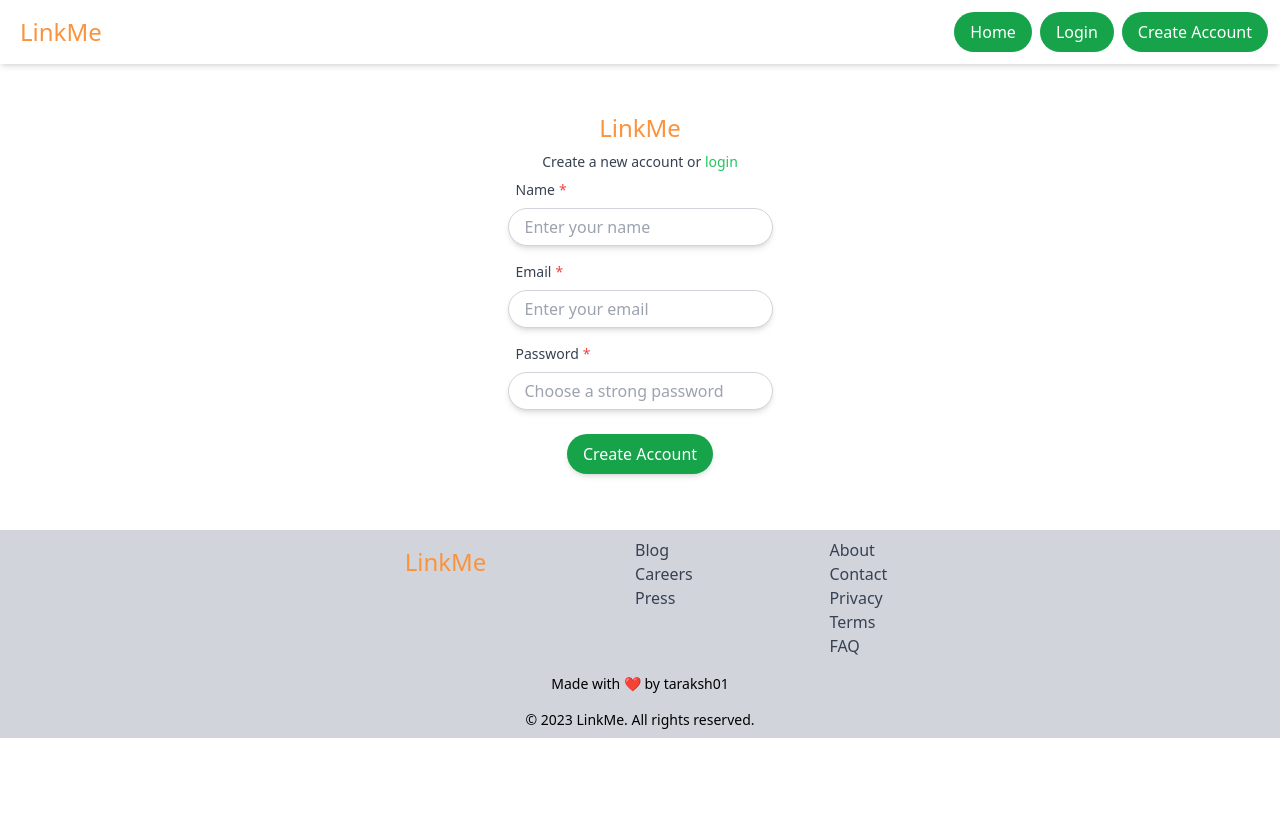
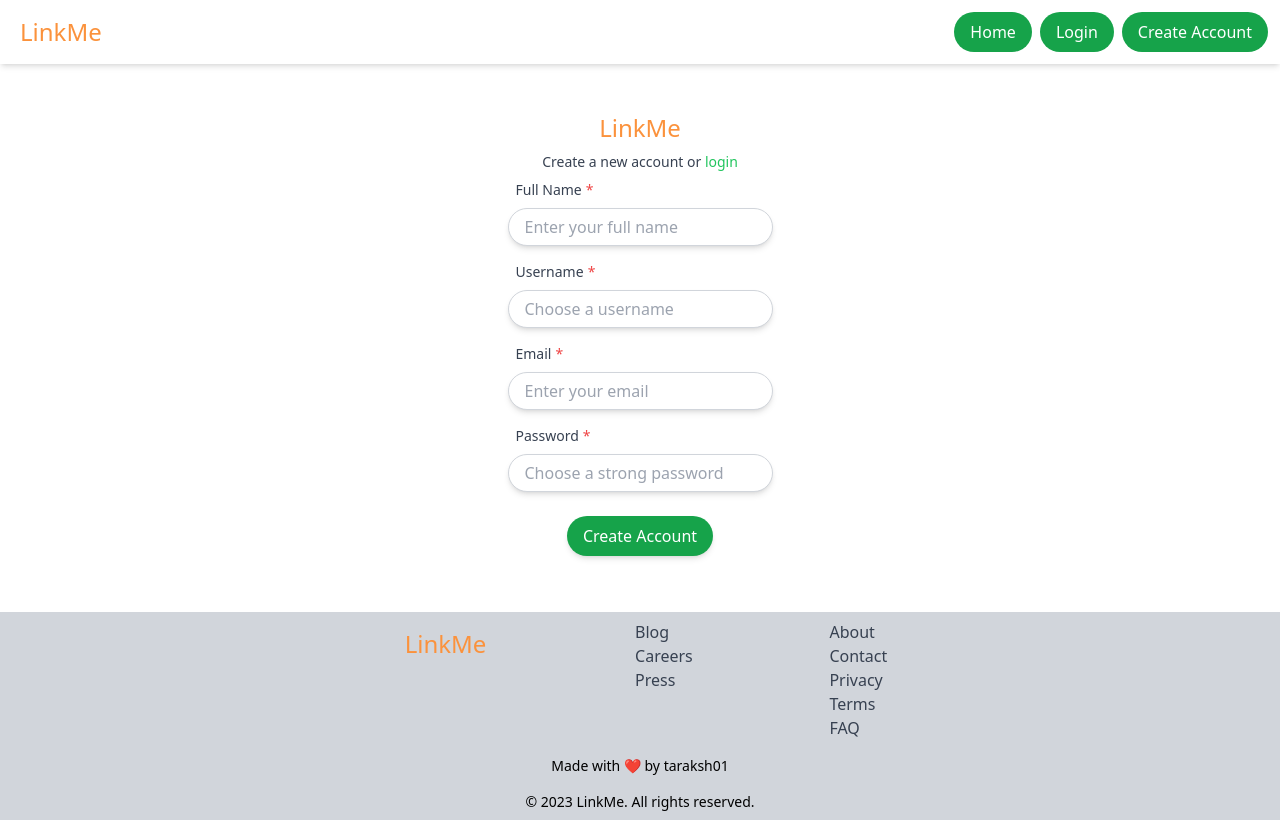
Before and after one commit to taraksh01/linkMe, a React (Vite) app: page /register in a window 1280 px wide. Built offline with nearby package versions, Linux system fonts and the light colour scheme.

Commit message:
Updated signup page with username field

```diff
--- a/src/pages/Signup.js
+++ b/src/pages/Signup.js
@@ -6,6 +6,7 @@ import Button from "../components/Button";
 import { Link, useNavigate } from "react-router-dom";
 import { useDispatch } from "react-redux";
 import authService from "../appwrite/authConfig";
+import userService from "../appwrite/userConfig";
 import {
   login as sliceLogin,
   logout as sliceLogout,
@@ -17,6 +18,7 @@ const Login = () => {
     handleSubmit,
     formState: { errors },
   } = useForm();
+  const [message, setMessage] = useState(null);
 
   const [registerError, setRegisterError] = useState(null);
   const navigate = useNavigate();
@@ -34,7 +36,7 @@ const Login = () => {
         dispatch(sliceLogout());
       }
     } catch (error) {
-      setRegisterError(sliceLogout());
+      dispatch(sliceLogout());
     }
   };
 
@@ -59,19 +61,35 @@ const Login = () => {
         className="flex flex-col justify-center items-center w-full mx-auto"
       >
         <Input
-          label="Name"
+          label="Full Name"
           type="text"
-          placeholder="Enter your name"
+          placeholder="Enter your full name"
           required={true}
-          error={errors.name}
-          {...register("name", { required: true })}
+          error={errors.fullName}
+          {...register("fullName", { required: true })}
+        />
+        <Input
+          label="Username"
+          type="text"
+          placeholder="Choose a username"
+          required={true}
+          error={errors.userName}
+          message={message}
+          {...register("userName", {
+            required: true,
+            onChange: async (e) => {
+              setMessage(
+                await userService.isAvailable("userName", e.target.value)
+              );
+            },
+          })}
         />
         <Input
           label="Email"
           type="email"
           placeholder="Enter your email"
           required={true}
-          error={errors.name}
+          error={errors.email}
           {...register("email", { required: true })}
         />
         <Input
@@ -79,7 +97,7 @@ const Login = () => {
           type="password"
           placeholder="Choose a strong password"
           required={true}
-          error={errors.name}
+          error={errors.password}
           {...register("password", { required: true })}
         />
         <Button type="submit" className="m-4 shadow-md">
```
